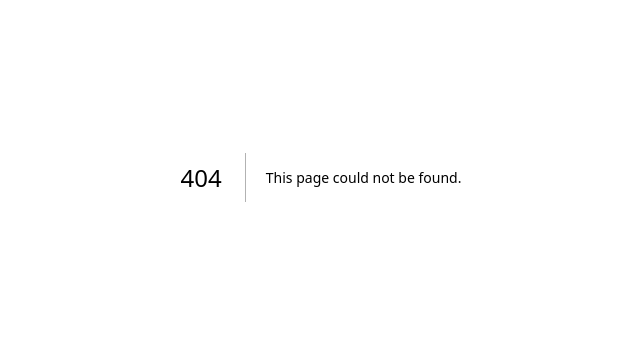
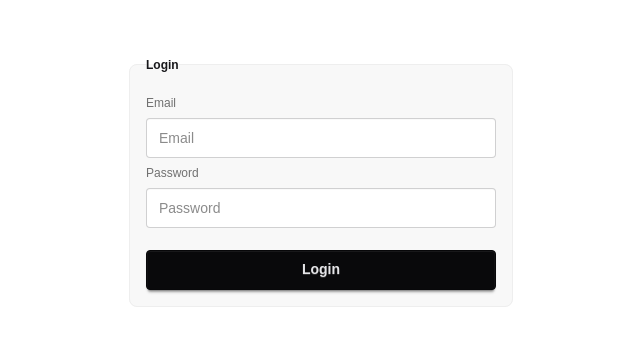
Before and after one commit to jpal91/capstone-prototype, a Next.js app in the folder portal/: page /login in a window 1280 px wide. Before the commit this address had no page. Shown: the part 223-568 px from the top of the page, without its empty margins (319-959 px from the left). Built offline with nearby package versions, Linux system fonts and the light colour scheme.

Commit message:
Added login page

```diff
--- /dev/null
+++ b/portal/app/login/layout.tsx
@@ -0,0 +1,15 @@
+import type { Metadata } from "next";
+
+export const metadata: Metadata = {
+  title: "Login",
+};
+
+export default function Layout({ children }: LayoutProps<"/login">) {
+  return (
+    <main
+      className="w-screen h-screen flex justify-center items-center"
+    >
+      {children}
+    </main>
+  );
+}
--- /dev/null
+++ b/portal/app/login/page.tsx
@@ -0,0 +1,20 @@
+
+const LoginPage = () => {
+  return (
+    <form>
+      <fieldset className="fieldset bg-base-200 border-base-300 rounded-box w-sm lg:w-sm border p-4">
+        <legend className="fieldset-legend">Login</legend>
+
+        <label className="label">Email</label>
+        <input type="email" className="input  w-full" placeholder="Email" />
+
+        <label className="label">Password</label>
+        <input type="password" className="input  w-full" placeholder="Password" />
+
+        <button className="btn btn-neutral mt-4">Login</button>
+      </fieldset>
+    </form>
+  )
+}
+
+export default LoginPage
```
Also changed, not shown: 1 other file (tests, documents, lock files or other folders).
